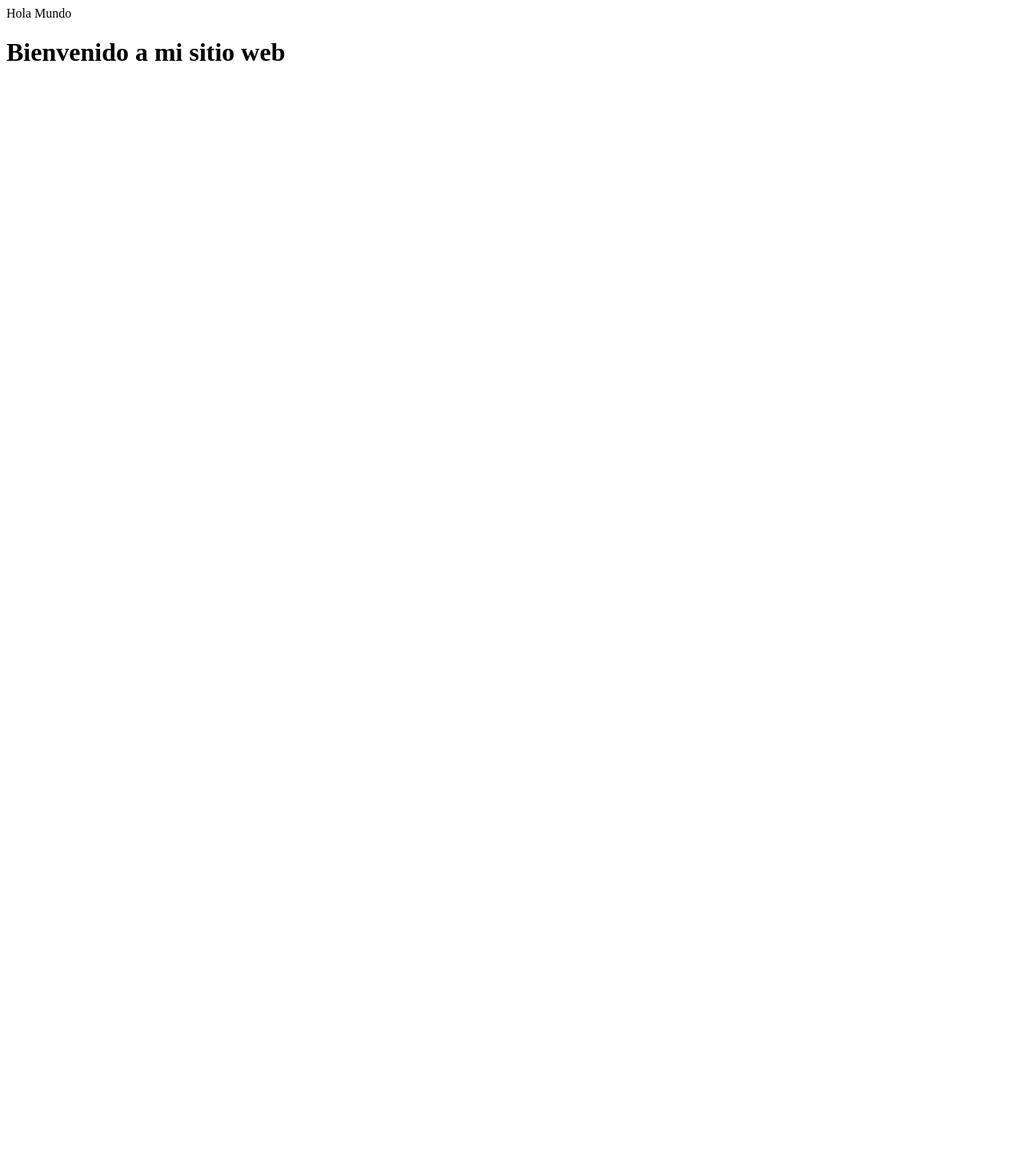
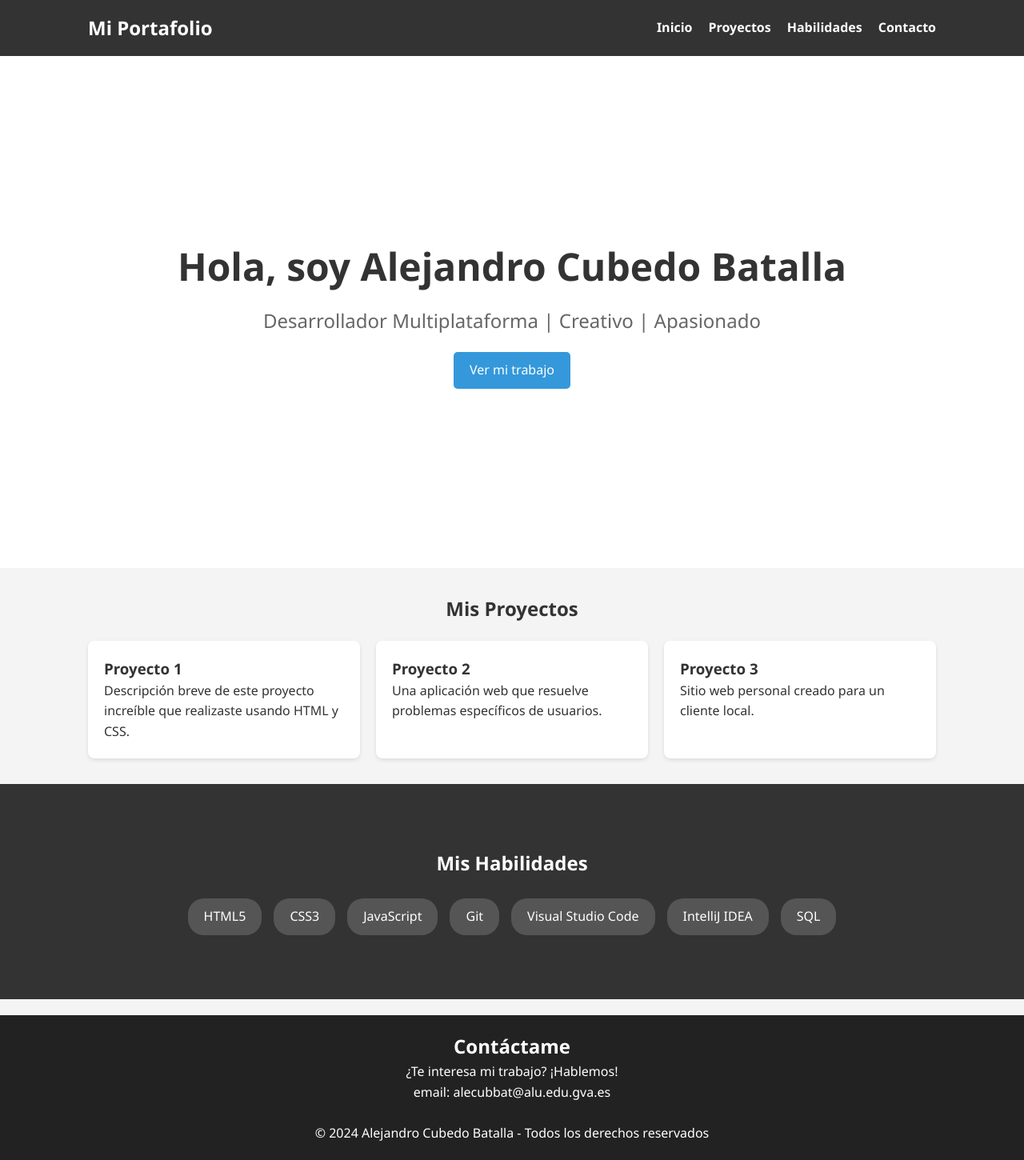
Before and after one commit to Alejandro-Cubedo-Batalla/Portfolio, a plain HTML site: page index.html in a window 1280 px wide. Shown: the whole page at 80% size. Before the commit the page ends 800 px from the top, so only its background shows below. Drawn offline with Linux system fonts and the light colour scheme.

Commit message:
index porfolio

```diff
--- a/index.html
+++ b/index.html
@@ -1,16 +1,208 @@
 <!DOCTYPE html>
 <html lang="es">
-  <head>
-    <meta charset="utf-8">
-    <title>Hola</title>
-  </head>
-  <body>
+<head>
+    <meta charset="UTF-8">
+    <meta name="viewport" content="width=device-width, initial-scale=1.0">
+    <title>Portfolio Alejandro Cubedo Batalla</title>
+    <style>
+        /* --- ESTILOS CSS (El diseño) --- */
+
+        /* Reset básico para limpiar márgenes por defecto */
+        * {
+            margin: 0;
+            padding: 0;
+            box-sizing: border-box;
+            font-family: 'Segoe UI', Tahoma, Geneva, Verdana, sans-serif;
+        }
+
+        body {
+            background-color: #f4f4f4;
+            color: #333;
+            line-height: 1.6;
+        }
+
+        /* Barra de navegación */
+        header {
+            background: #333;
+            color: #fff;
+            padding: 1rem 0;
+            position: sticky;
+            top: 0;
+            z-index: 1000;
+        }
+
+        nav {
+            display: flex;
+            justify-content: space-between;
+            align-items: center;
+            max-width: 1100px;
+            margin: auto;
+            padding: 0 20px;
+        }
+
+        nav ul {
+            list-style: none;
+            display: flex;
+        }
+
+        nav ul li {
+            margin-left: 20px;
+        }
+
+        nav a {
+            color: #fff;
+            text-decoration: none;
+            font-weight: bold;
+        }
+
+        nav a:hover {
+            color: #3498db; /* Color azul al pasar el mouse */
+        }
+
+        /* Secciones Generales */
+        .container {
+            max-width: 1100px;
+            margin: auto;
+            padding: 2rem 20px;
+        }
+
+        /* Sección Hero (Bienvenida) */
+        #inicio {
+            height: 80vh; /* 80% del alto de la pantalla */
+            background: #fff;
+            display: flex;
+            flex-direction: column;
+            justify-content: center;
+            align-items: center;
+            text-align: center;
+        }
+
+        #inicio h1 {
+            font-size: 3rem;
+            margin-bottom: 10px;
+        }
+
+        #inicio p {
+            font-size: 1.5rem;
+            color: #666;
+        }
+
+        .btn {
+            display: inline-block;
+            background: #3498db;
+            color: #fff;
+            padding: 10px 20px;
+            border-radius: 5px;
+            text-decoration: none;
+            margin-top: 20px;
+        }
+
+        /* Sección Proyectos (Grid) */
+        .grid-proyectos {
+            display: grid;
+            grid-template-columns: repeat(auto-fit, minmax(300px, 1fr));
+            gap: 20px;
+            margin-top: 20px;
+        }
+
+        .proyecto-card {
+            background: #fff;
+            padding: 20px;
+            border-radius: 8px;
+            box-shadow: 0 2px 5px rgba(0,0,0,0.1);
+        }
+
+        /* Sección Habilidades */
+        #habilidades {
+            background-color: #333;
+            color: #fff;
+        }
+
+        .lista-habilidades {
+            display: flex;
+            flex-wrap: wrap;
+            gap: 15px;
+            justify-content: center;
+        }
+
+        .skill {
+            background: #555;
+            padding: 10px 20px;
+            border-radius: 20px;
+        }
+
+        /* Footer */
+        footer {
+            background: #222;
+            color: #fff;
+            text-align: center;
+            padding: 20px;
+            margin-top: 20px;
+        }
+    </style>
+</head>
+<body>
+
     <header>
-      Hola Mundo
+        <nav>
+            <h2>Mi Portafolio</h2>
+            <ul>
+                <li><a href="#inicio">Inicio</a></li>
+                <li><a href="#proyectos">Proyectos</a></li>
+                <li><a href="#habilidades">Habilidades</a></li>
+                <li><a href="#contacto">Contacto</a></li>
+            </ul>
+        </nav>
     </header>
-    <main>
-      <h1>Bienvenido a mi sitio web</h1>
-    </main>
-    <footer></footer>
-  </body>
+
+    <section id="inicio">
+        <h1>Hola, soy Alejandro Cubedo Batalla</h1>
+        <p>Desarrollador Multiplataforma | Creativo | Apasionado</p>
+        <a href="#proyectos" class="btn">Ver mi trabajo</a>
+    </section>
+
+    <section id="proyectos" class="container">
+        <h2 style="text-align: center; margin-bottom: 20px;">Mis Proyectos</h2>
+        <div class="grid-proyectos">
+            <div class="proyecto-card">
+                <h3>Proyecto 1</h3>
+                <p>Descripción breve de este proyecto increíble que realizaste usando HTML y CSS.</p>
+            </div>
+            <div class="proyecto-card">
+                <h3>Proyecto 2</h3>
+                <p>Una aplicación web que resuelve problemas específicos de usuarios.</p>
+            </div>
+            <div class="proyecto-card">
+                <h3>Proyecto 3</h3>
+                <p>Sitio web personal creado para un cliente local.</p>
+            </div>
+        </div>
+    </section>
+
+    <section id="habilidades" style="padding: 3rem 0;">
+        <div class="container" style="text-align: center;">
+            <h2>Mis Habilidades</h2>
+            <br>
+            <div class="lista-habilidades">
+                <span class="skill">HTML5</span>
+                <span class="skill">CSS3</span>
+                <span class="skill">JavaScript</span>
+                <span class="skill">Git</span>
+                <span class="skill">Visual Studio Code</span>
+                <span class="skill">IntelliJ IDEA</span>
+                <span class="skill">SQL</span>
+
+            </div>
+        </div>
+    </section>
+
+    <footer id="contacto">
+        <h2>Contáctame</h2>
+        <p>¿Te interesa mi trabajo? ¡Hablemos!</p>
+        <p>email: alecubbat@alu.edu.gva.es</p>
+        <br>
+        <p>&copy; 2024 Alejandro Cubedo Batalla - Todos los derechos reservados</p>
+    </footer>
+
+</body>
 </html>
```
